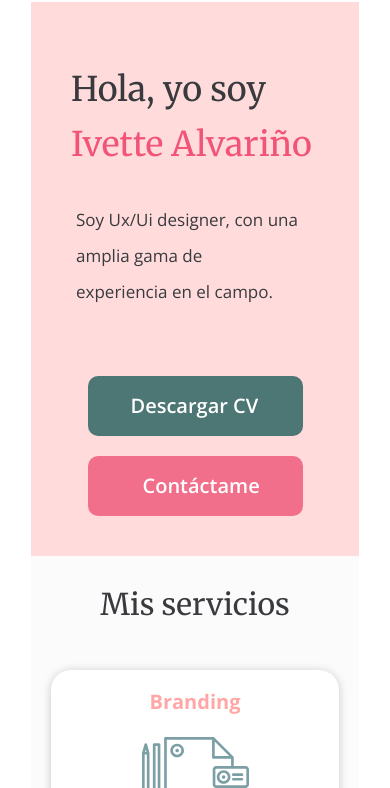
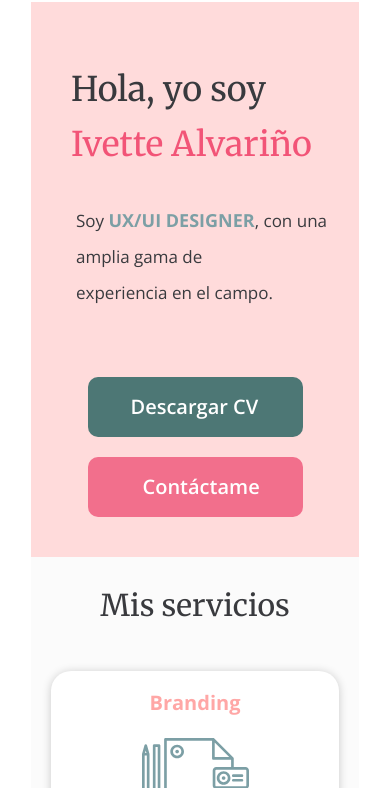
Before and after one commit to Ivi45/GIT, a plain HTML site: page index.html in a window 390 px wide. Shown: the part 56-844 px from the top of the page. Drawn offline with nearby package versions, Linux system fonts and the light colour scheme.

Commit message:
Update prueba.css

```diff
--- a/CSS/prueba.css
+++ b/CSS/prueba.css
@@ -60,6 +60,14 @@ header {
   line-height: 36px;
   font-family: 'Open Sans', sans-serif;
   font-weight: 400; }
+
+.contenedor .seccionUno .parrUno span{
+    font-family: 'Open Sans', sans-serif;
+    font-weight: 700;
+    font-size: 22px;
+    text-transform: uppercase;
+    color: #7C9FA5;
+}
 
 .contenedor .seccionUno .imaUno {
   align-items: center;
@@ -512,6 +520,13 @@ header {
     padding: 0px 30px 0px 45px;
     line-height: 36px;
     margin-top: 30px; }
+  .contenedor .seccionUno .parrUno span{
+        font-family: 'Open Sans', sans-serif;
+        font-weight: 700;
+        font-size: 18px;
+        text-transform: uppercase;
+        color: #7C9FA5;
+    }
   .contenedor .seccionUno .articuloUno .boton {
     display: flex;
     flex-direction: column;
```
